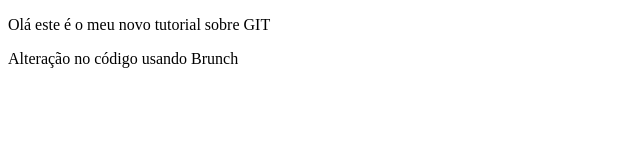
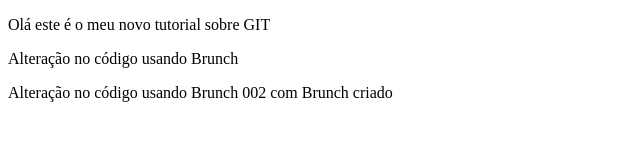
Before and after one commit to duvilela/HTML-CSS, a plain HTML site: page GIT.html in a window 1280 px wide. Shown: the whole page, without its empty margins (0-640 px from the left). Drawn offline with Linux system fonts and the light colour scheme.

Commit message:
Correção do Brunch

```diff
--- a/GIT.html
+++ b/GIT.html
@@ -8,6 +8,7 @@
 <body>
 <p>Olá este é o meu novo tutorial sobre GIT</p>
 <p>Alteração no código usando Brunch</p>
+<p>Alteração no código usando Brunch 002 com Brunch criado</p>
 
 </body>
 </html>
```
